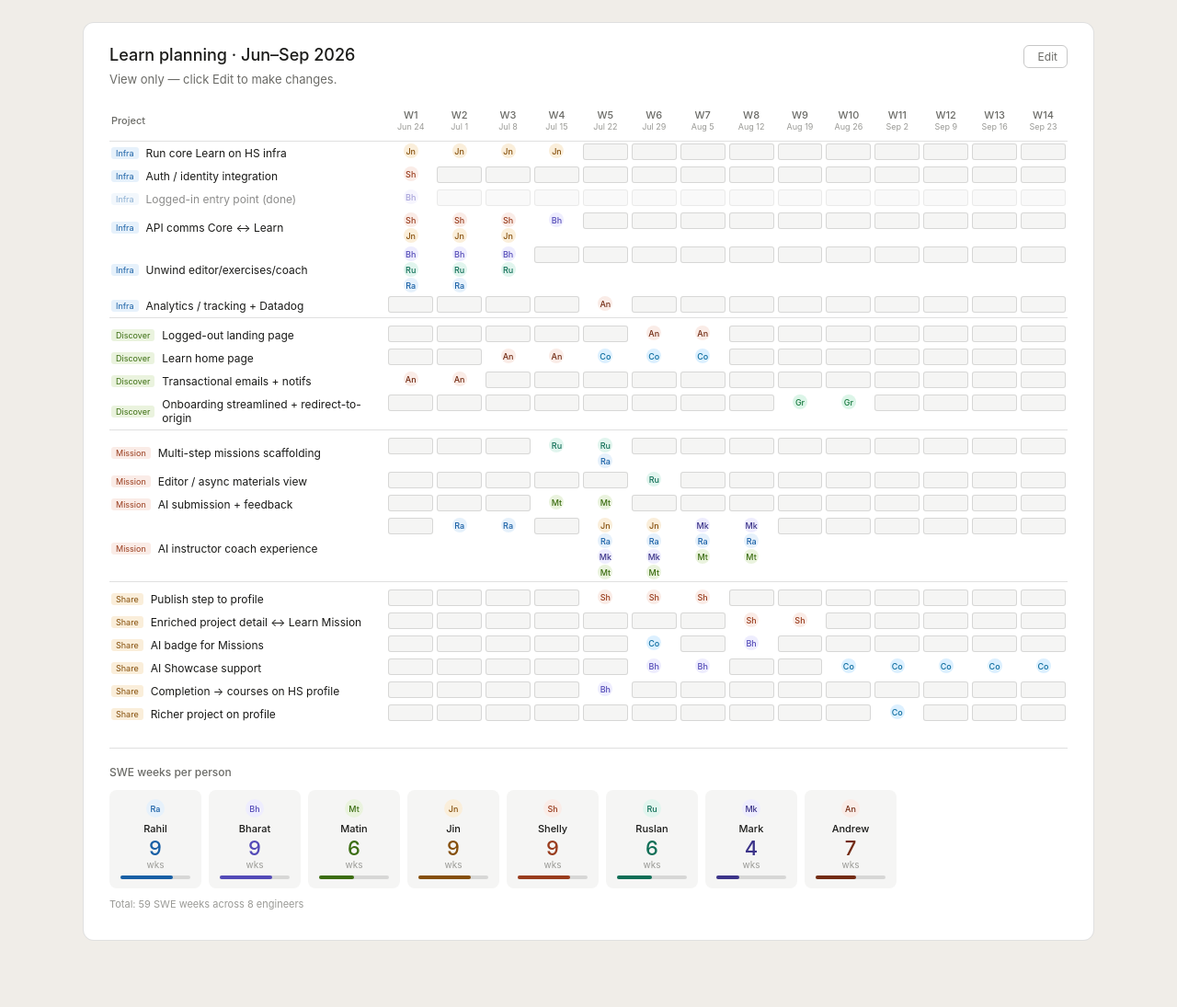
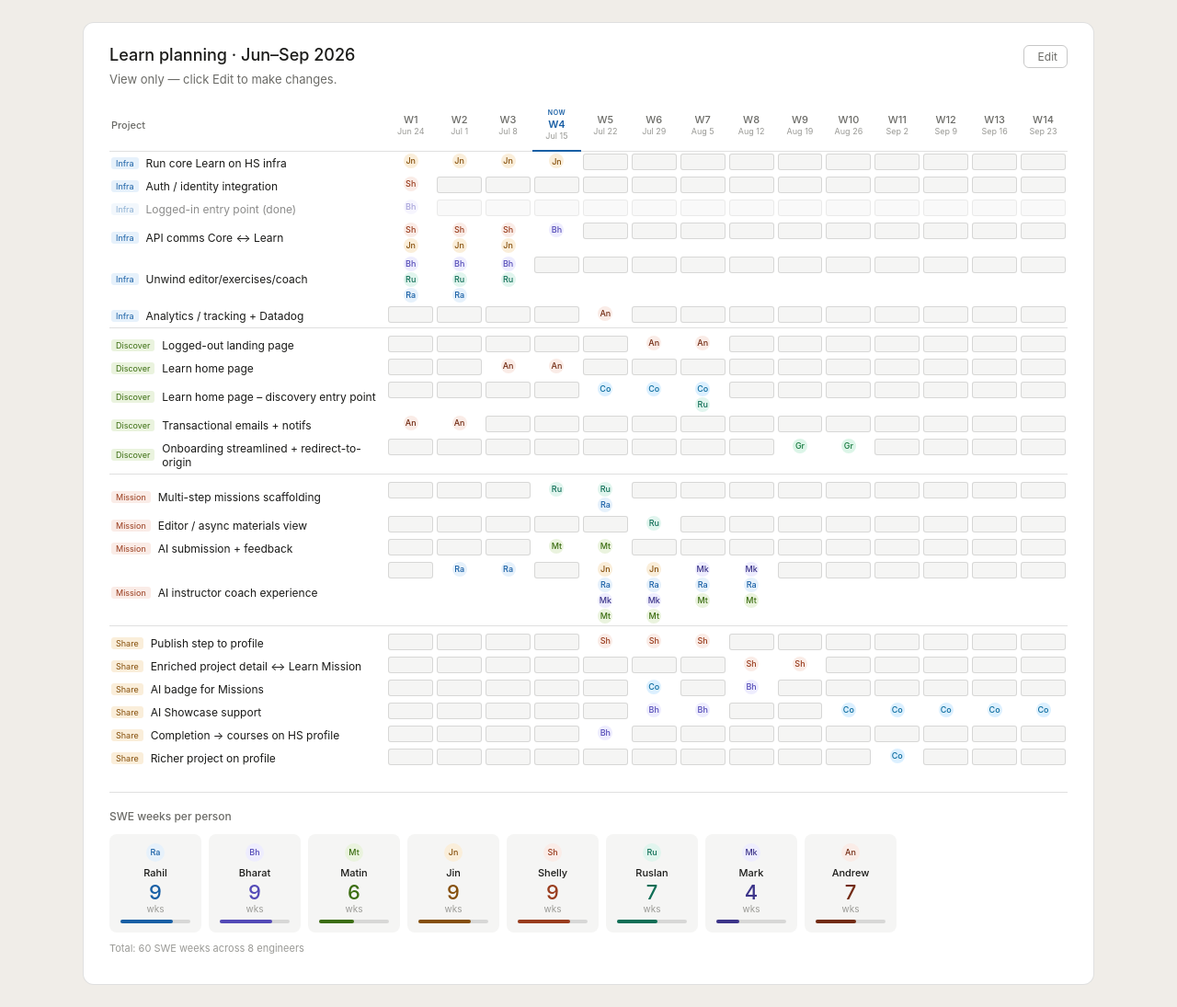
Before and after one commit to jacobksamuelson/plan-jake-2026, a plain HTML site: page index.html in a window 1280 px wide. Shown: the whole page at 92% size. Before the commit the page ends 1047 px from the top, so only its background shows below. Drawn offline with Linux system fonts and the light colour scheme; some icons are missing.

Commit message:
Add current week NOW marker, split Learn home page rows, Ruslan W7 assist

```diff
--- a/index.html
+++ b/index.html
@@ -281,10 +281,13 @@
 
 <script>
 const WK=[
-  {l:'W1',d:'Jun 24'},{l:'W2',d:'Jul 1'},{l:'W3',d:'Jul 8'},{l:'W4',d:'Jul 15'},
-  {l:'W5',d:'Jul 22'},{l:'W6',d:'Jul 29'},{l:'W7',d:'Aug 5'},{l:'W8',d:'Aug 12'},
-  {l:'W9',d:'Aug 19'},{l:'W10',d:'Aug 26'},{l:'W11',d:'Sep 2'},{l:'W12',d:'Sep 9'},
-  {l:'W13',d:'Sep 16'},{l:'W14',d:'Sep 23'},
+  {l:'W1', d:'Jun 24',s:'2026-06-24'},{l:'W2', d:'Jul 1', s:'2026-07-01'},
+  {l:'W3', d:'Jul 8', s:'2026-07-08'},{l:'W4', d:'Jul 15',s:'2026-07-15'},
+  {l:'W5', d:'Jul 22',s:'2026-07-22'},{l:'W6', d:'Jul 29',s:'2026-07-29'},
+  {l:'W7', d:'Aug 5', s:'2026-08-05'},{l:'W8', d:'Aug 12',s:'2026-08-12'},
+  {l:'W9', d:'Aug 19',s:'2026-08-19'},{l:'W10',d:'Aug 26',s:'2026-08-26'},
+  {l:'W11',d:'Sep 2', s:'2026-09-02'},{l:'W12',d:'Sep 9', s:'2026-09-09'},
+  {l:'W13',d:'Sep 16',s:'2026-09-16'},{l:'W14',d:'Sep 23',s:'2026-09-23'},
 ];
 
 const TH={
@@ -310,7 +313,8 @@ let P=[
   {n:'Unwind editor/exercises/coach',   t:'Infra',     w:[['Bharat','Ruslan','Rahil'],['Bharat','Ruslan','Rahil'],['Bharat','Ruslan'],[],[],[],[],[],[],[],[],[]]},
   {n:'Analytics / tracking + Datadog',  t:'Infra',     w:[[],[],[],[],['Andrew'],[],[],[],[],[],[],[]]},
   {n:'Logged-out landing page',         t:'Discover',  w:[[],[],[],[],[],['Andrew'],['Andrew'],[],[],[],[],[]]},
-  {n:'Learn home page',                 t:'Discover',  w:[[],[],['Andrew'],['Andrew'],['Consumer'],['Consumer'],['Consumer'],[],[],[],[],[]]},
+  {n:'Learn home page',                 t:'Discover',  w:[[],[],['Andrew'],['Andrew'],[],[],[],[],[],[],[],[]]},
+  {n:'Learn home page – discovery entry point', t:'Discover', w:[[],[],[],[],['Consumer'],['Consumer'],['Consumer','Ruslan'],[],[],[],[],[]]},
   {n:'Transactional emails + notifs',   t:'Discover',  w:[['Andrew'],['Andrew'],[],[],[],[],[],[],[],[],[],[]]},
   {n:'Onboarding streamlined + redirect-to-origin', t:'Discover', w:[[],[],[],[],[],[],[],[],['Growth'],['Growth'],[],[]]},
   {n:'Multi-step missions scaffolding', t:'Mission',   w:[[],[],[],['Ruslan'],['Ruslan','Rahil'],[],[],[],[],[],[],[]]},
@@ -354,9 +358,16 @@ function renderTable(){
   let h=`<thead><tr>`;
   h+=`<th style="text-align:left;padding-left:2px;width:205px;min-width:205px">Project</th>`;
   h+=`<th class="edit-only" style="width:20px;min-width:20px"></th>`;
-  WK.forEach(w=>{
-    h+=`<th style="text-align:center;width:36px;min-width:36px">
-      <div>${w.l}</div>
+  const _now=new Date();
+  const currWI=WK.findIndex((w,i)=>{
+    const next=WK[i+1]?new Date(WK[i+1].s):new Date('2099-01-01');
+    return _now>=new Date(w.s)&&_now<next;
+  });
+  WK.forEach((w,wi)=>{
+    const cur=wi===currWI;
+    h+=`<th style="text-align:center;width:36px;min-width:36px;${cur?'border-bottom:2px solid #185FA5;':''}">
+      ${cur?`<div style="font-size:7px;font-weight:600;color:#185FA5;letter-spacing:0.07em;margin-bottom:1px">NOW</div>`:''}
+      <div style="${cur?'color:#185FA5;font-weight:600':''}"">${w.l}</div>
       <div style="font-size:9px;font-weight:400;color:var(--text-tertiary)">${w.d}</div>
     </th>`;
   });
```
